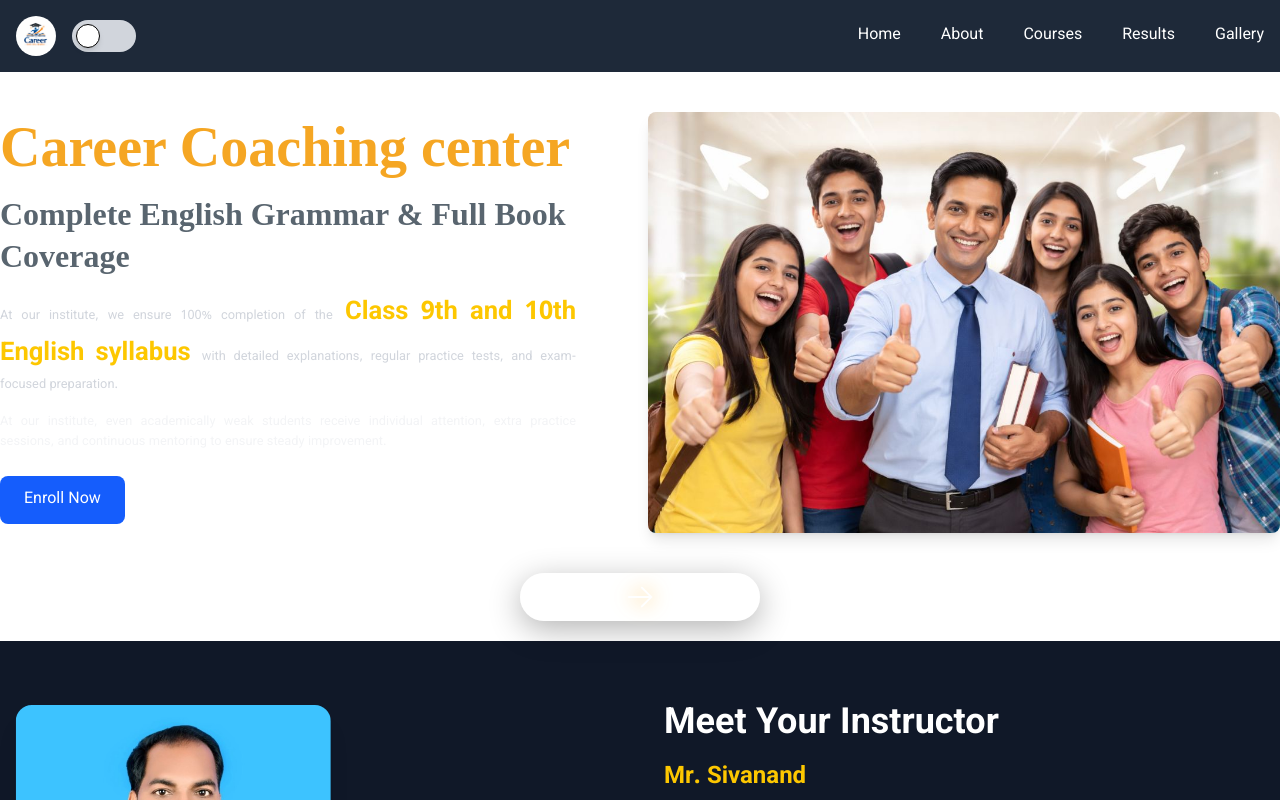
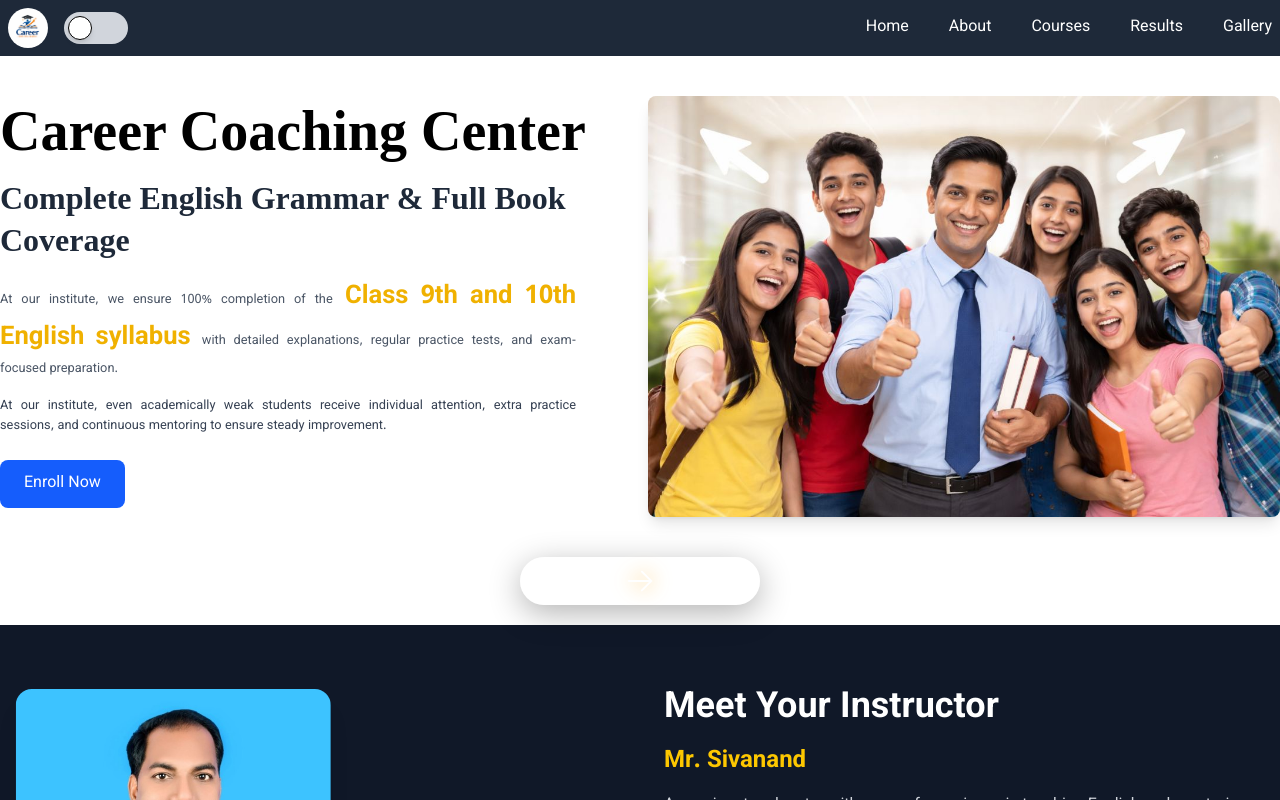
Before and after one commit to riiteshMishra/Career-Guidance-Coaching-Center, a React (Vite) app: page / in a window 1280 px wide. Shown: the top 800 px of the page. Built offline with nearby package versions, Linux system fonts and the light colour scheme; a web font is replaced by a local one.

Commit message:
nav bar me animation add kiya

```diff
--- a/src/App.jsx
+++ b/src/App.jsx
@@ -38,12 +38,23 @@ const App = () => {
     return () => clearTimeout(timer);
   }, []);
 
+  // THEME
+  useEffect(() => {
+    const root = document.documentElement;
+
+    if (theme === "dark") {
+      root.classList.add("dark");
+    } else {
+      root.classList.remove("dark");
+    }
+  }, [theme]);
+
   // if (appLoading) {
   //   return <AppLoading />;
   // }
 
   return (
-    <div className="min-h-screen   text-gray-800">
+    <div className="min-h-screen bg-white dark:bg-black text-black dark:text-white">
       <Header />
       <main>
         <Home />
--- a/src/components/core/header/Drawer.jsx
+++ b/src/components/core/header/Drawer.jsx
@@ -45,7 +45,7 @@ const Drawer = ({ setDrawerOpen, drawerOpen }) => {
           />
           {/* Side Panel */}
           <motion.section
-            className="fixed top-16 right-0 w-full h-full bg-black z-50 shadow-xl"
+            className="fixed top-16 right-0 left-0 bottom-0 w-full  bg-black z-50 shadow-xl"
             initial={{ x: "100%" }}
             animate={{ x: 0 }}
             exit={{ x: "100%" }}
--- a/src/components/core/header/Index.jsx
+++ b/src/components/core/header/Index.jsx
@@ -1,13 +1,14 @@
-import React from "react";
-
+import { useScroll, motion } from "framer-motion";
 import Navbar from "./Navbar";
+import { useEffect, useState } from "react";
 
 const Header = () => {
   return (
-    <header>
-      {/*  NAV LINKS */}
+    <motion.header
+      className={`sticky top-0 z-10  transition-all duration-300 bg-transparent sm:bg-gray-800`}
+    >
       <Navbar />
-    </header>
+    </motion.header>
   );
 };
 
--- a/src/components/core/header/Navbar.jsx
+++ b/src/components/core/header/Navbar.jsx
@@ -1,10 +1,8 @@
 import { Link, Links } from "react-router-dom";
 import { navLinks } from "../../../data/Nav-links";
 import Logo from "../../common/Logo";
-import { GiHamburgerMenu } from "react-icons/gi";
-import { GiTireIronCross } from "react-icons/gi";
-
-import { useState } from "react";
+import { useScroll, motion } from "framer-motion";
+import { useEffect, useState } from "react";
 import Drawer from "./Drawer";
 import Hamburger from "./Hamburger";
 import ThemeSwitcher from "../../common/ThemeSwitcher";
@@ -12,8 +10,30 @@ import ThemeSwitcher from "../../common/ThemeSwitcher";
 const Navbar = () => {
   const [drawerOpen, setDrawerOpen] = useState(false);
 
+  const { scrollY } = useScroll();
+  const [scrolled, setScrolled] = useState(false);
+
+  useEffect(() => {
+    const unsubscribe = scrollY.on("change", (latest) => {
+      if (latest > 50) {
+        setScrolled(true);
+      } else {
+        setScrolled(false);
+      }
+    });
+
+    return () => unsubscribe();
+  }, [scrollY]);
+
   return (
-    <nav className="bg-gray-800 text-white p-4 relative z-1">
+    <motion.nav
+      className="bg-gray-800 text-white p-2 z-40 sticky top-4 mx-auto transition-all duration-300 border-white"
+      animate={{
+        borderRadius: scrolled ? "0 0 10px 10px" : "0px",
+        borderBottomWidth: scrolled ? "1px" : "0px",
+      }}
+      transition={{ duration: 0.3 }}
+    >
       <div className="container mx-auto ">
         <div className="flex justify-between items-center">
           {/* LOGO */}
@@ -40,7 +60,7 @@ const Navbar = () => {
           )}
         </div>
       </div>
-    </nav>
+    </motion.nav>
   );
 };
 
--- a/src/components/core/home/Leftside.jsx
+++ b/src/components/core/home/Leftside.jsx
@@ -1,21 +1,36 @@
 import React from "react";
+import { useSelector } from "react-redux";
 
 const Leftside = () => {
+  const theme = useSelector((state) => state.ui.theme);
+
+  const isDark = theme === "dark";
+
   return (
-    <div className="w-full md:w-1/2 py-10 px-4 sm:px-0 ">
+    <div className="w-full md:w-1/2 py-10 px-4 sm:px-0">
       <h1
-        className="font-bold leading-tight dynamic-text text-(--secondary-color)
- mb-3"
+        className={`font-bold leading-tight mb-3 dynamic-text ${
+          isDark ? "text-white" : "text-black"
+        }`}
       >
-        Career Coaching center
+        Career Coaching Center
       </h1>
-      <h1 className="text-lg font-bold leading-tight  text-(--primary-color) dynamic-medium-text">
+
+      <h1
+        className={`text-lg font-bold leading-tight dynamic-medium-text ${
+          isDark ? "text-gray-300" : "text-gray-800"
+        }`}
+      >
         Complete English Grammar & Full Book Coverage
       </h1>
 
-      <p className="mt-4 text-gray-300  leading-tite max-w-lg dynamic-small-text max-w-xl text-justify">
+      <p
+        className={`mt-4 leading-tight max-w-xl dynamic-small-text text-justify ${
+          isDark ? "text-gray-400" : "text-gray-600"
+        }`}
+      >
         At our institute, we ensure 100% completion of the
-        <span className="text-yellow-400 font-semibold text-justify text-[clamp(1rem,2vw,1.6rem)]">
+        <span className="text-yellow-500 font-semibold text-[clamp(1rem,2vw,1.6rem)]">
           {" "}
           Class 9th and 10th English syllabus{" "}
         </span>
@@ -23,14 +38,11 @@ const Leftside = () => {
         preparation.
       </p>
 
-      {/*
-      <p className="mt-4 text-gray-100 dynamic-small-text max-w-xl text-justify">
-        Throughout the academic year, we guarantee complete English grammar
-        mastery along with detailed explanation of every chapter from the
-        prescribed textbook.
-      </p> */}
-
-      <p className="mt-4 text-lg text-gray-100 dynamic-small-text max-w-xl text-justify">
+      <p
+        className={`mt-4 text-lg dynamic-small-text max-w-xl text-justify ${
+          isDark ? "text-gray-300" : "text-gray-700"
+        }`}
+      >
         At our institute, even academically weak students receive individual
         attention, extra practice sessions, and continuous mentoring to ensure
         steady improvement.
--- a/src/index.css
+++ b/src/index.css
@@ -3,6 +3,7 @@
 @import url("https://fonts.googleapis.com/css2?family=Noto+Sans+Devanagari:wght@400;500;700&display=swap");
 
 @import "tailwindcss";
+@custom-variant dark (&:where(.dark, .dark *));
 
 @theme {
   --font-sans: "Noto Sans Devanagari", "Roboto", sans-serif;
@@ -15,6 +16,7 @@
 
 * {
   box-sizing: border-box;
+  /* outline: 1px solid red; */
 }
 
 html,
```
